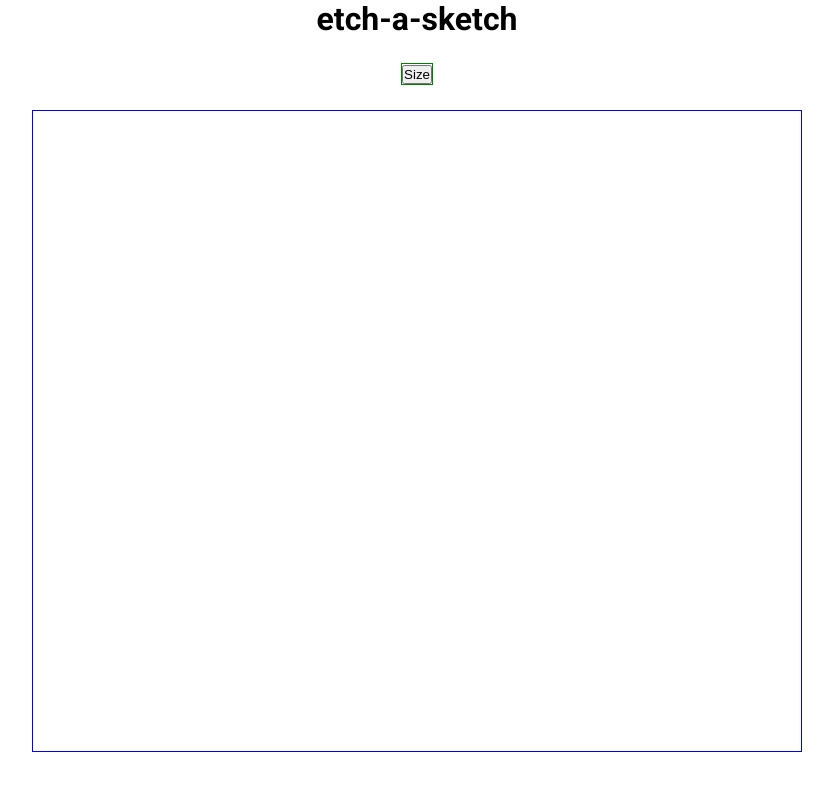
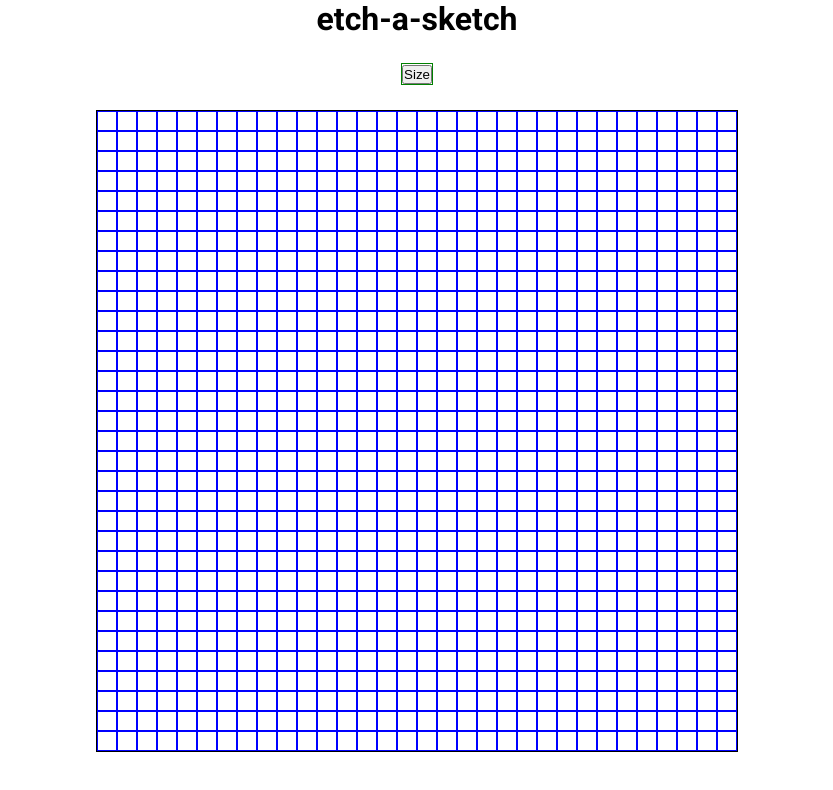
Before and after one commit to tailonnorris/etch-a-sketch, a plain HTML site: page index.html in a window 1280 px wide. Shown: the whole page, without its empty margins (223-1056 px from the left). Drawn offline with Linux system fonts and the light colour scheme.

Commit message:
create board algorithm & board styling

```diff
--- a/code/code.js
+++ b/code/code.js
@@ -1,5 +1,18 @@
 let board = document.querySelector(".board");
 
 document.addEventListener("DOMContentLoaded", ()=>{
-  createBoard(16);
+  createBoard(32);
 });
+
+function createBoard(size){
+  for (let i = 0; i < size; i++) {
+    let column = document.createElement("div");
+    column.classList.add("column");
+    for (let j = 1; j <= size ; j++) {
+      let row = document.createElement("div");
+      row.classList.add("row");
+      column.appendChild(row);
+    };
+    board.appendChild(column);
+  };
+};
--- a/style.css
+++ b/style.css
@@ -20,10 +20,24 @@ body{
 
 .button-container{
     border: solid green 1px;
+
 }
 
 .board{
+    width: 50%;
+    height: 80%;
+    border: solid black 1px;
+    display: flex;
+}
+
+.column{
+    flex: 1;
+
+    display: flex;
+    flex-direction: column;
+}
+
+.row{
     border: solid blue 1px;
-    width: 60%;
-    height: 80%;
+    flex: 1;
 }
```
